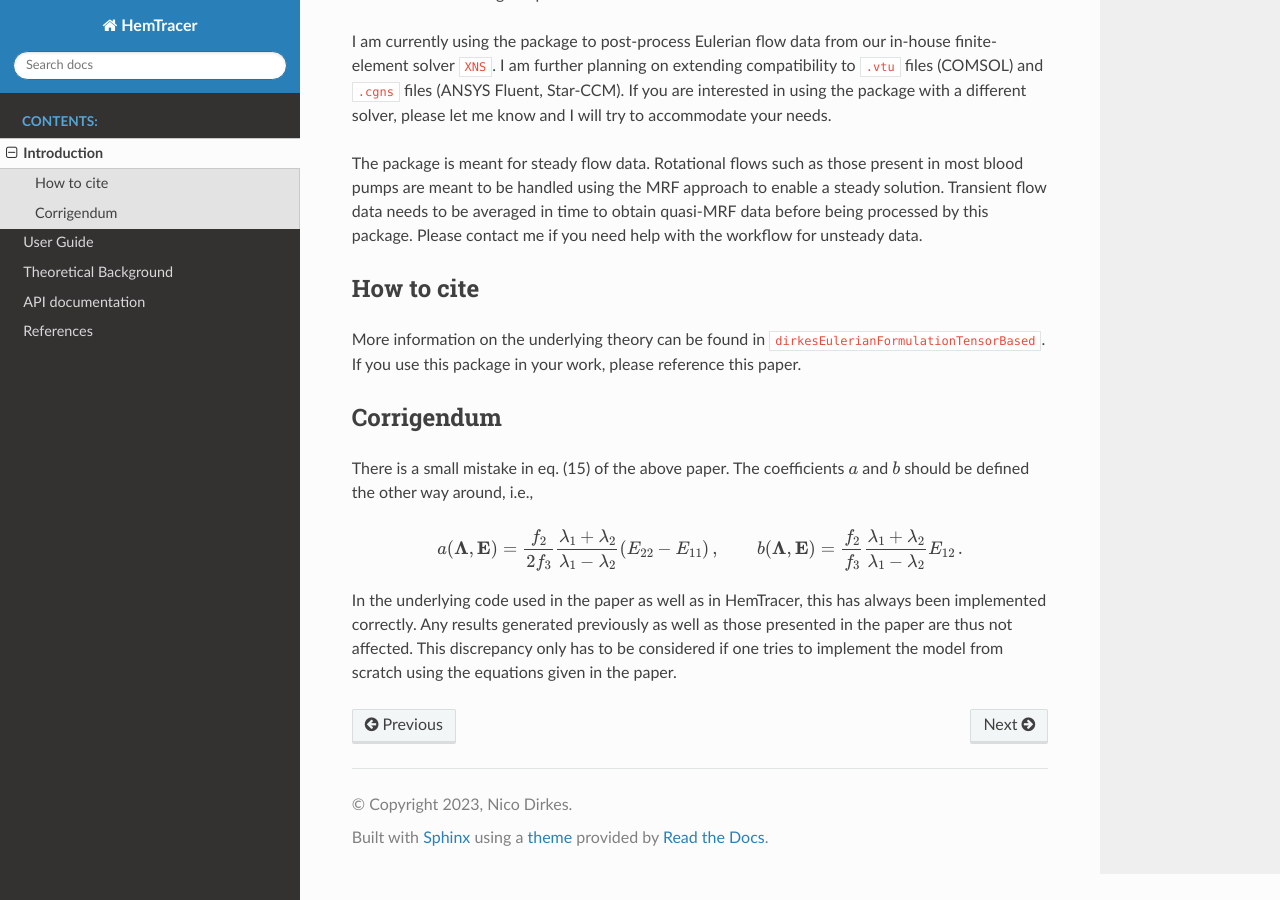
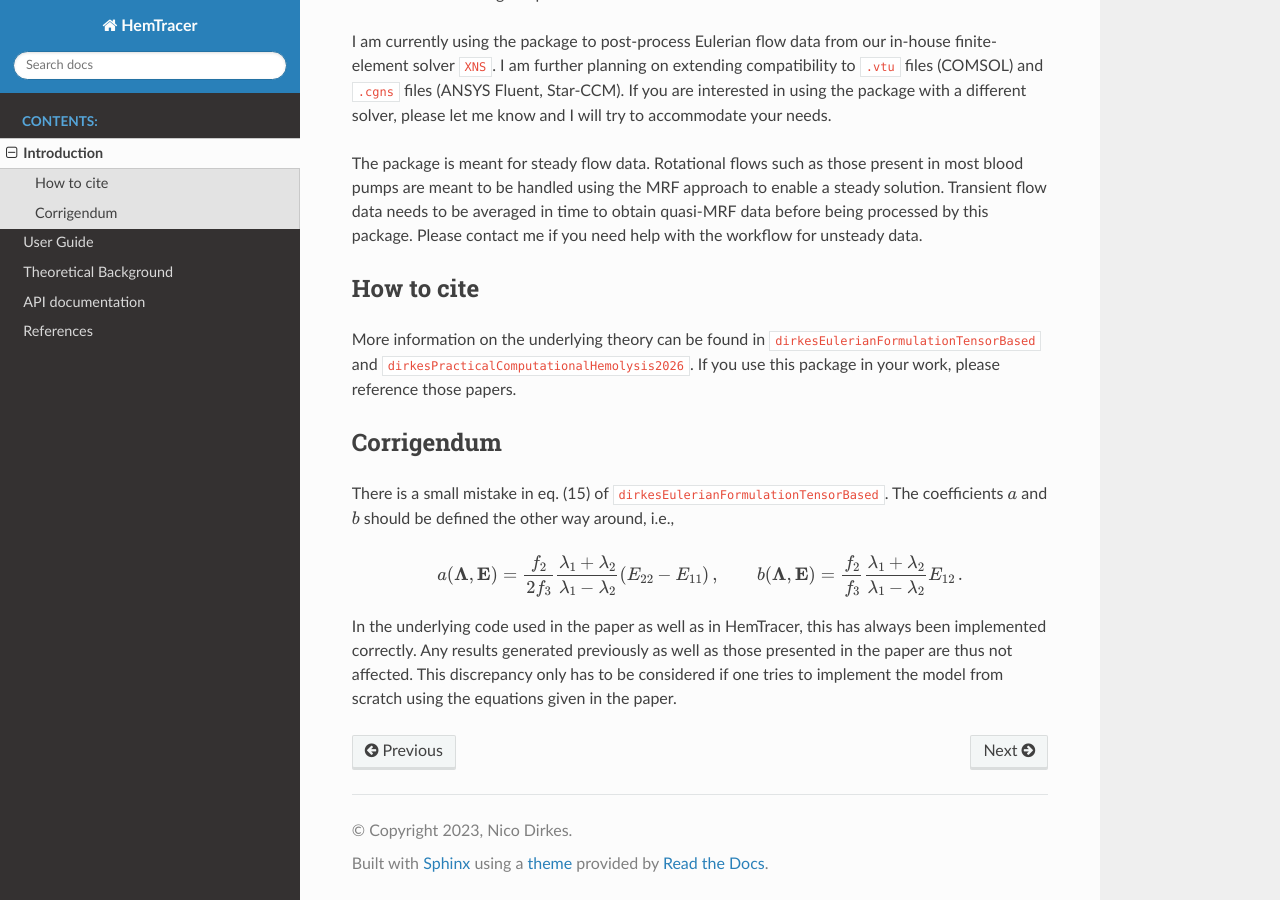
Before and after one commit to nicodirkes/HemTracer, a Sphinx documentation site: the page built from docs/introduction.rst, in a window 1280 px wide and 900 px high, scrolled down 538 px. Built offline with Sphinx 7.4.7 and the Read the Docs theme 3.1.0, drawn with Linux system fonts in a browser that asks for light colours; cross-references to code outside the pages are shown as plain code.

Commit message:
add new references to documentation

```diff
--- a/docs/introduction.rst
+++ b/docs/introduction.rst
@@ -19,13 +19,13 @@ Please contact me if you need help with the workflow for unsteady data.
 
 How to cite
 -----------
-More information on the underlying theory can be found in :cite:t:`dirkesEulerianFormulationTensorBased`. If you use this package in your work, please reference this paper.
+More information on the underlying theory can be found in :cite:t:`dirkesEulerianFormulationTensorBased` and :cite:t:`dirkesPracticalComputationalHemolysis2026`. If you use this package in your work, please reference those papers.
 
 .. _corrigendum:
 
 Corrigendum
 -----------
-There is a small mistake in eq. (15) of the above paper. The coefficients :math:`a` and :math:`b` should be defined the other way around, i.e.,
+There is a small mistake in eq. (15) of :cite:t:`dirkesEulerianFormulationTensorBased`. The coefficients :math:`a` and :math:`b` should be defined the other way around, i.e.,
 
 .. math:: a(\boldsymbol{\Lambda}, \mathbf{E}) = \frac{f_2}{2f_3} \frac{\lambda_1 + \lambda_2}{\lambda_1 - \lambda_2} (E_{22} - E_{11}) \, , \qquad b(\boldsymbol{\Lambda}, \mathbf{E}) = \frac{f_2}{f_3} \frac{\lambda_1 + \lambda_2}{\lambda_1 - \lambda_2} E_{12} \, .
 
```
Also changed, not shown: docs/hemtracer_user.rst (+11 -0 lines).
